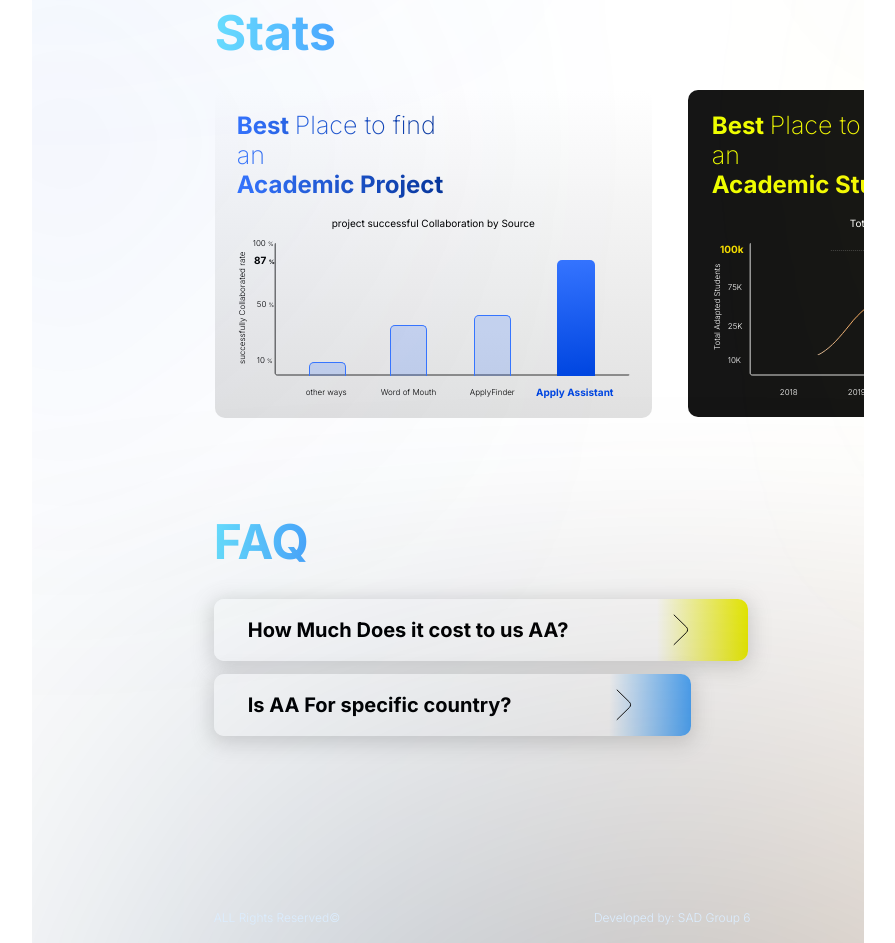
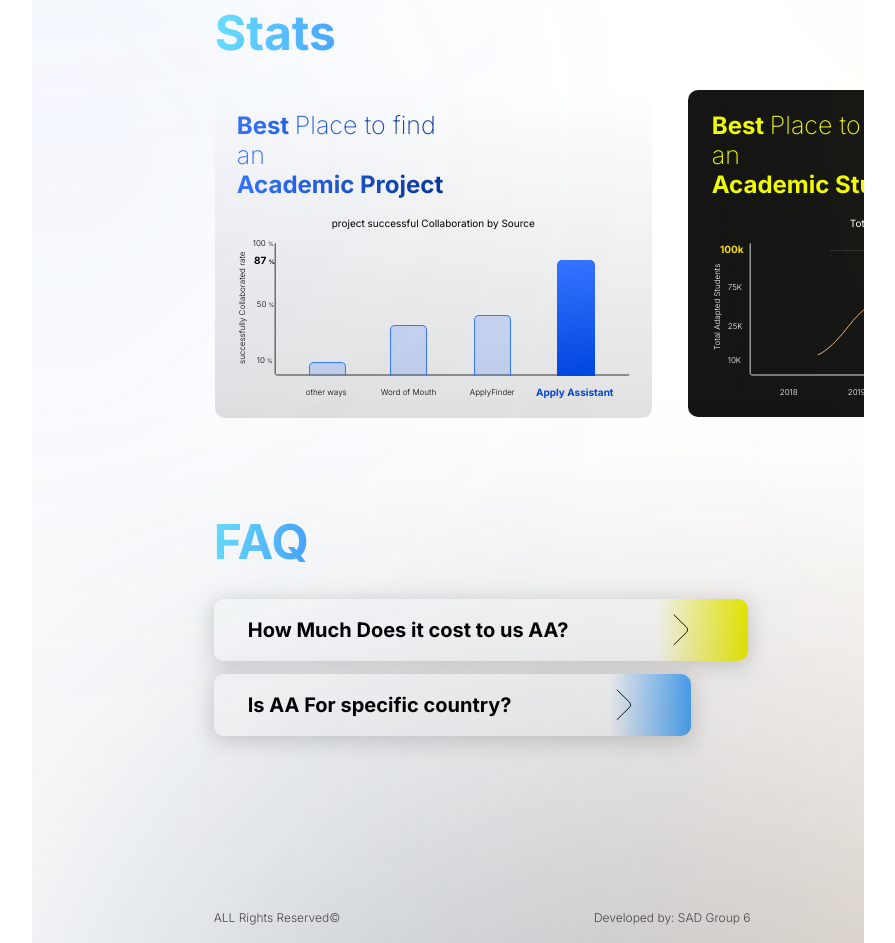
Before and after one commit to m-moasa/ApplyAssistant, a website built with Parcel: page frontend/landing-page.html in a window 1280 px wide. Shown: the part 2237-3180 px from the top of the page, without its empty margins (192-1087 px from the left). Built offline with nearby package versions, Linux system fonts and the light colour scheme; a web font is replaced by a local one.

Commit message:
color change

```diff
--- a/frontend/landing-page.html
+++ b/frontend/landing-page.html
@@ -597,9 +597,9 @@
         </div>
         <div class="group-parent9">
           <div class="all-rights-reserved-parent">
-            <div class="all-rights-reserved">ALL Rights Reserved©</div>
-            <div class="developed-by-sad">Developed by: SAD Group 6</div>
-            <div class="email-applyassistantprgmail">
+            <div class="all-rights-reserved" style="color: rgb(73, 72, 72);">ALL Rights Reserved©</div>
+            <div class="developed-by-sad" style="color: rgb(73, 72, 72);">Developed by: SAD Group 6</div>
+            <div class="email-applyassistantprgmail" style="color: rgb(73, 72, 72);">
               <span class="email">email:</span>
               <span class="applyassistantprgmailcom">
                 ApplyAssistantPR@gmail.com</span
```
Also changed, not shown: frontend/dist/landing-page.html.
